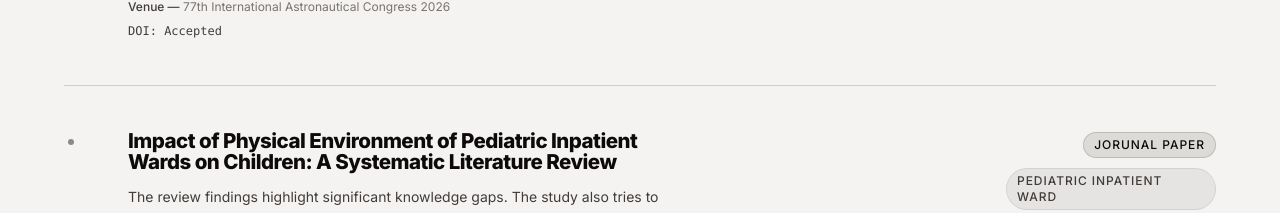
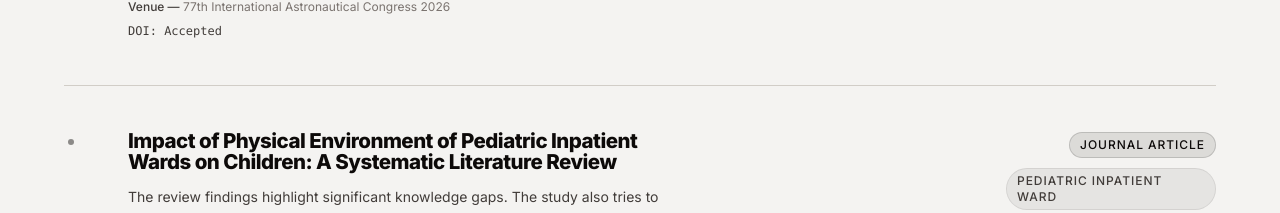
Before and after one commit to gameslabiitd-jpg/games-lab-website, a Next.js app: page /publications in a window 1280 px wide. Shown: the part 3994-4207 px from the top of the page. Built offline with nearby package versions, Linux system fonts and the light colour scheme.

Commit message:
Update research.ts

```diff
--- a/src/data/research.ts
+++ b/src/data/research.ts
@@ -204,7 +204,7 @@ export const research: Research[] = [
       "Impact of Physical Environment of Pediatric Inpatient Wards on Children: A Systematic Literature Review",
     description:
       "The review findings highlight significant knowledge gaps. The study also tries to bridge existing gaps between research and practice by systematically identifying environmental elements, offering actionable insights to architects, designers, healthcare providers, and policymakers.",
-    type: "Jorunal Paper",
+    type: "Journal Article",
     topics: ["Pediatric inpatient ward", "Human-environment interaction"],
     authors: "Renuka Singh,  Sachit Anand, Aakash Johry & Gourab Kar",
     venue:
```
